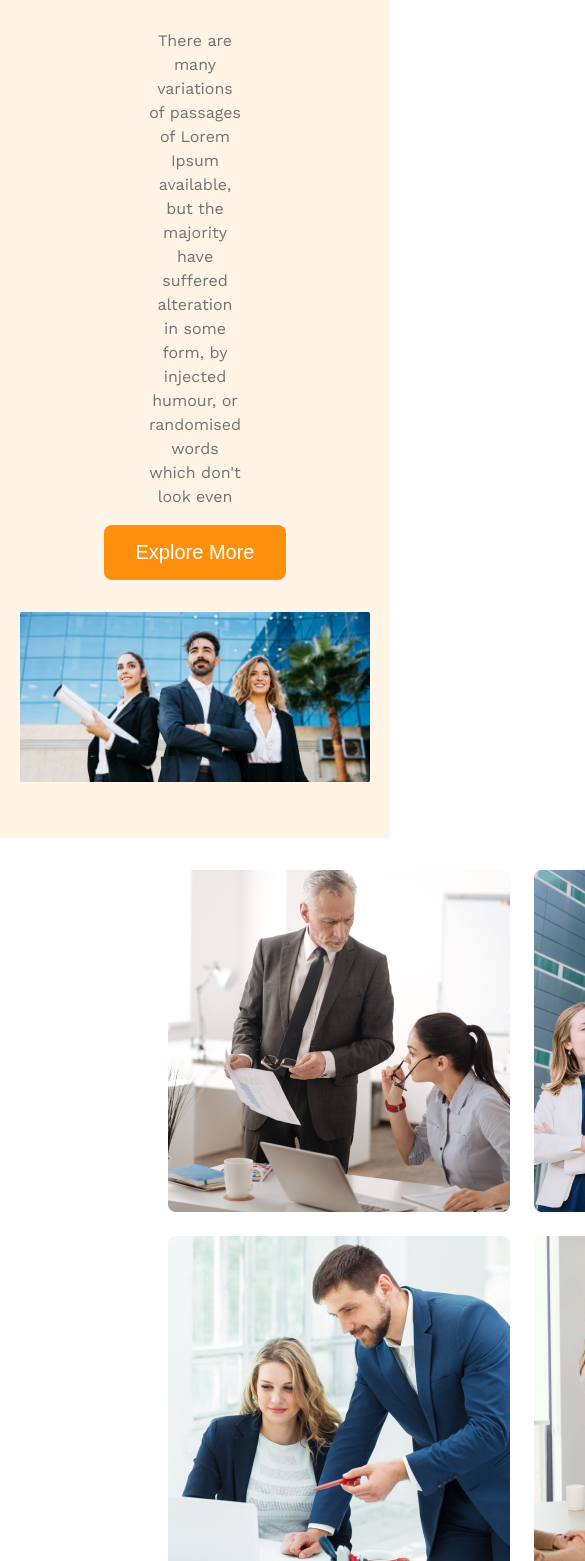
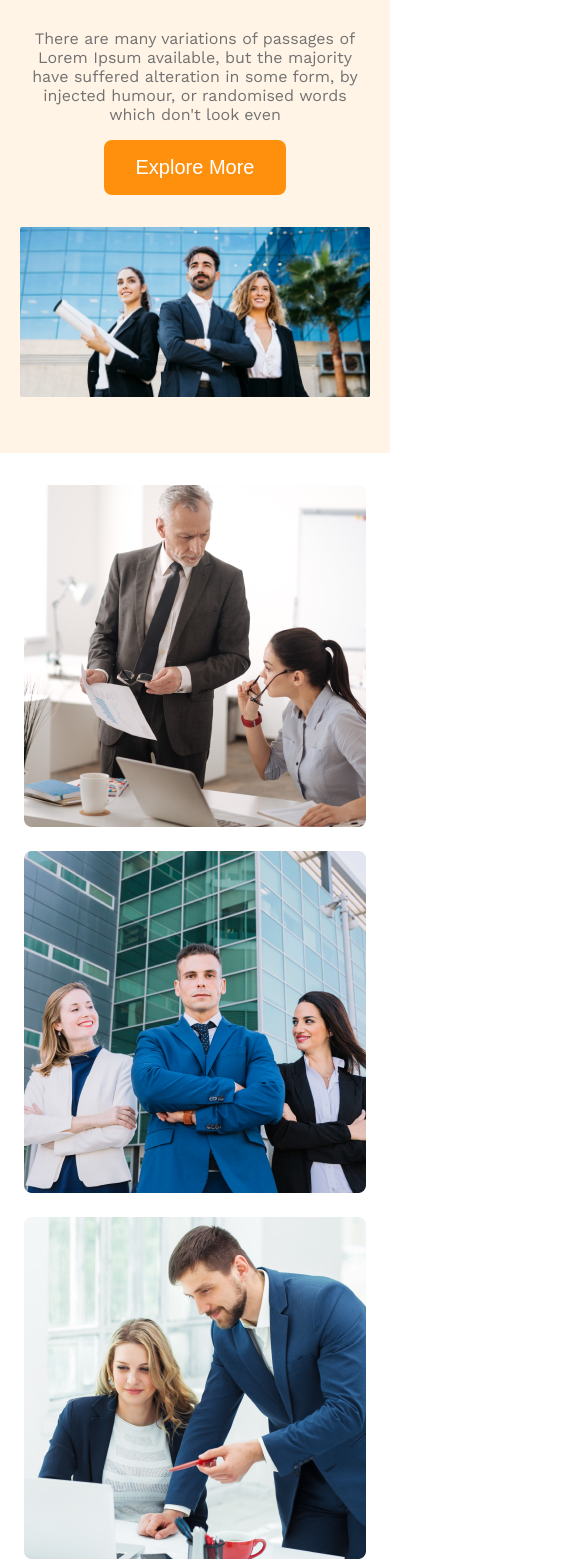
Before and after one commit to NomanSiddike/g3-architects-website, a plain HTML site: page index.html in a window 390 px wide. Shown: the part 439-2000 px from the top of the page, 585 px wide, since content can reach past the window. Drawn offline with nearby package versions, Linux system fonts and the light colour scheme.

Commit message:
responsive of teams section completed for mobile device

```diff
--- a/index.html
+++ b/index.html
@@ -21,7 +21,7 @@
       <banner class="banner">
         <div class="banner-content">
           <h1 class="banner-tittle">Brand New <br />Group of Architects</h1>
-          <p class="banner-description">
+          <p class="text-light-gray">
             There are many variations of passages of Lorem Ipsum available, but
             the majority have suffered alteration in some form, by injected
             humour, or randomised words which don't look even</p>
@@ -43,7 +43,7 @@
 
             <div class="teams-content">
                 <h3 class="teams-title"><span class="quick-list">Quick list</span> <span class="of-our">of Our</span> <br><span class="features">Features</span></h3>
-                <p>There are many variations of passages of Lorem Ipsum available, but the majority have suffered alteration in some form, by injected humour, or randomised words which don't look even</p>
+                <p class="text-light-gray">There are many variations of passages of Lorem Ipsum available, but the majority have suffered alteration in some form, by injected humour, or randomised words which don't look even</p>
                 <button class="primary-button">Explore More</button>
 
             </div>
--- a/styles/architect.css
+++ b/styles/architect.css
@@ -20,6 +20,10 @@ header {
     border: none;
     font-size: 1.25rem;
     cursor: pointer;
+}
+
+.text-light-gray{
+color: #727272;
 }
 
 /* Nav Design  */
@@ -65,7 +69,6 @@ nav ul a {
 }
 
 .banner-description {
-    color: #727272;
     text-align: center;
     font-size: 1rem;
     font-weight: 400;
@@ -148,11 +151,18 @@ main {
         padding: 20px;
     }
 
-    header nav {
+    header nav, .teams-container {
         flex-direction: column;
         align-items: center;
     }
 
+    .teams-img {
+        grid-template-columns: 1fr;
+        gap: 1.5rem;
+        margin: 0 auto;
+    }
+
+
 }
 
 /* medium device  */
```
